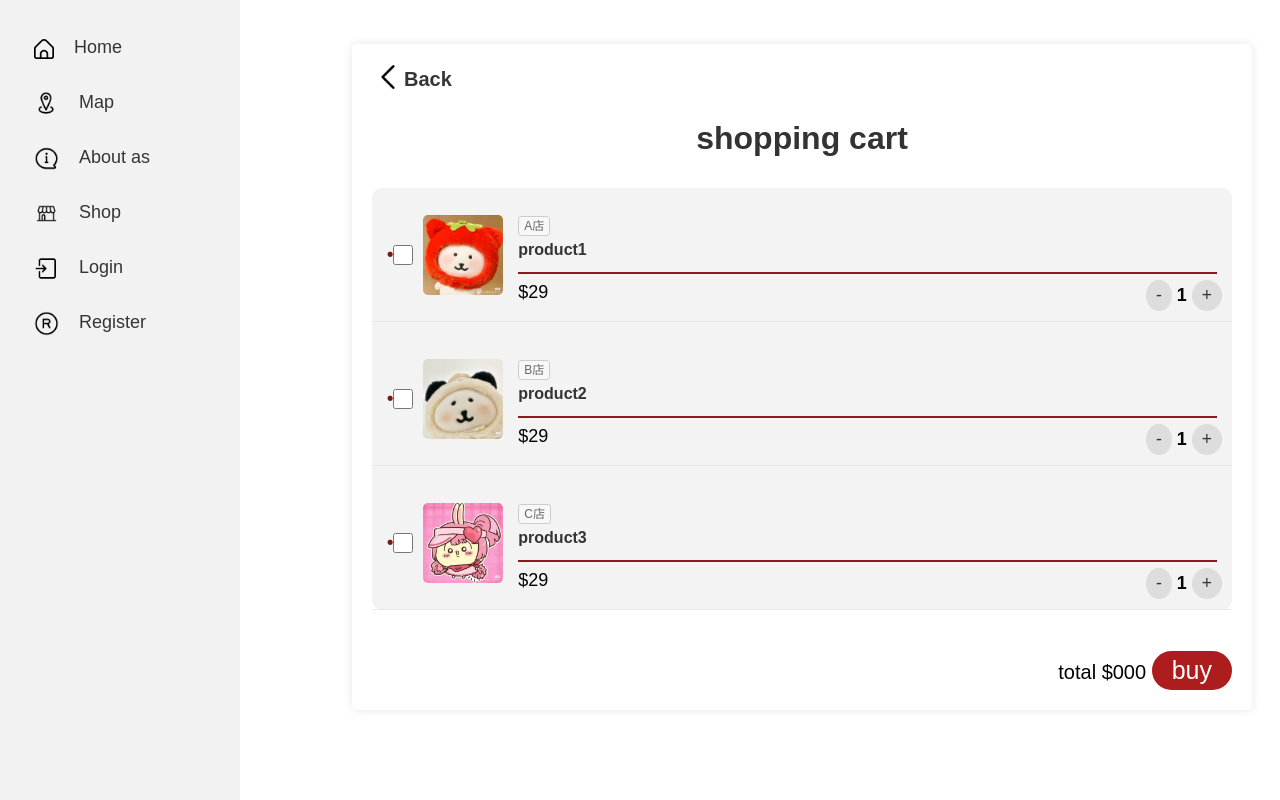
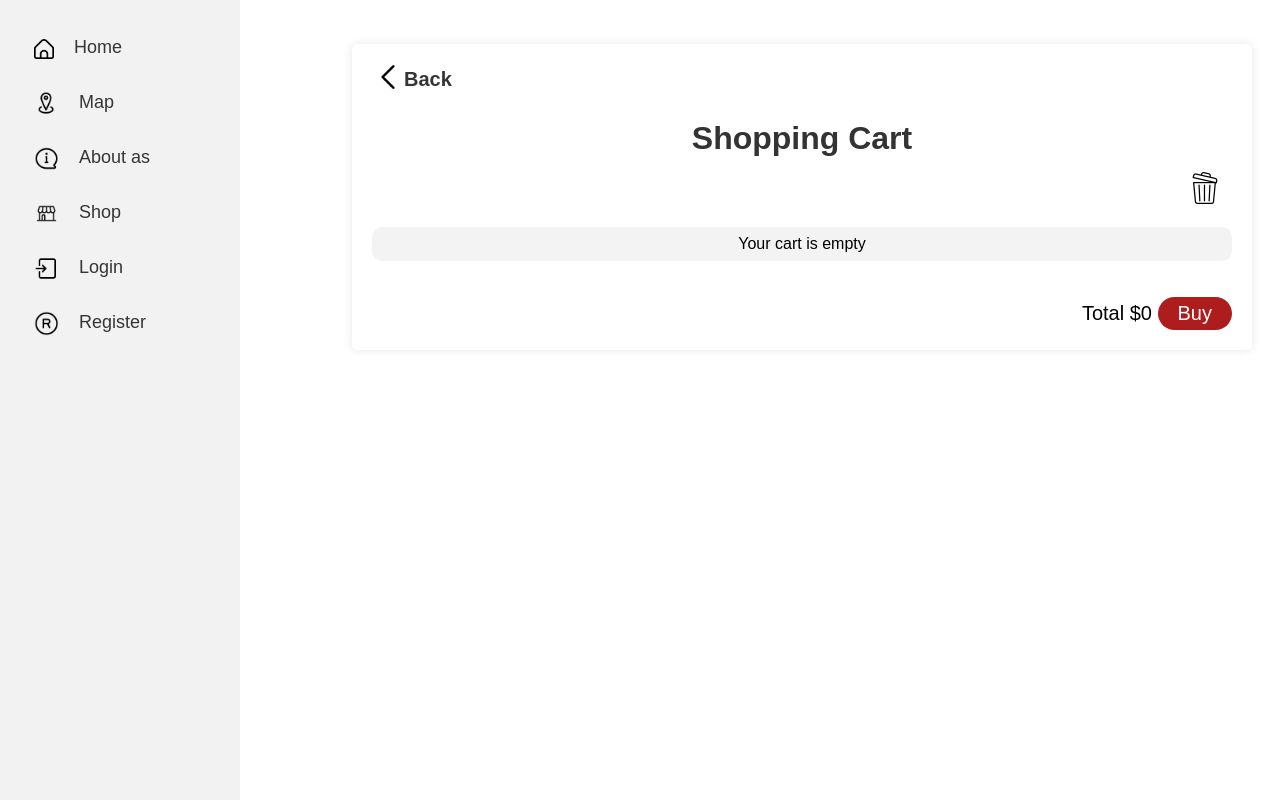
Before and after one commit to brianeilihsu/catniverse, a React (Vite) app in the folder frontend/catniverse-frontend/: page /cart in a window 1280 px wide. Built offline with nearby package versions, Linux system fonts and the light colour scheme.

Commit message:
cart add item, delete item, update quantity ok

```diff
--- a/frontend/catniverse-frontend/src/Components/Shop/Cart.css
+++ b/frontend/catniverse-frontend/src/Components/Shop/Cart.css
@@ -25,6 +25,8 @@
     background-color: #f3f3f3;
     border-radius: 10px;
     padding: 0;
+    content: none !important;
+
   }
 
   .cart-item {
@@ -34,6 +36,10 @@
     border-bottom: 1px solid #eaeaea;
     margin-bottom: 10px;
     position: relative;
+  }
+
+  .cart-item::before {
+    content: none !important;
   }
 
   .select-product-checkbox {
@@ -110,7 +116,7 @@
   }
 
   .cart-buy-btn {
-    font-size: 25px;
+    font-size: 20px;
     color: white;
     background-color: rgb(173, 29, 29);
     border: none;
@@ -126,3 +132,15 @@
   .add, .remove {
     margin-top: 0;
   }
+
+  .bin-btn {
+    background-color: transparent;
+    margin: 0px;
+    padding: 0px;
+    margin-left: 95%;
+  }
+
+  .empty {
+    padding: 5px;
+    text-align: center;
+  }
--- a/frontend/catniverse-frontend/src/Components/Shop/Cart.jsx
+++ b/frontend/catniverse-frontend/src/Components/Shop/Cart.jsx
@@ -1,35 +1,74 @@
-import React, { useState } from "react";
+import React, { useState, useEffect } from "react";
 import { Link } from "react-router-dom";
-import productPic from "../../Image/132402_0.jpg";
-import productPic2 from "../../Image/132403_0.jpg";
-import productPic3 from "../../Image/132404_0.jpg";
+import axios from "axios";
 import backPic from "../../Image/back.png";
+import binPic from "../../Image/recycle-bin.png";
 import "./Cart.css";
 
 function Cart() {
-  const [selectedItems, setSelectedItems] = useState([false, false, false]); // 追踪選中的商品
-  const [quantities, setQuantities] = useState([1, 1, 1]); // 追踪商品數量
+  const [cartItems, setCartItems] = useState([]);
+  const [selectedItems, setSelectedItems] = useState([]);
+  const [quantities, setQuantities] = useState([]);
+  const [itemsImageUrls, setItemsImageUrls] = useState({});
 
-  const productINcart = [
+  const cartId = localStorage.getItem("cartId");
+  const token = localStorage.getItem("token");
+  useEffect(() => {
+    const fetchCartData = async () => {
+      if (cartId && token) {
+        try {
+          const response = await axios.get(
+            `http://140.136.151.71:8787/api/v1/carts/${cartId}/mycart`,
             {
-      picURL: productPic,
-      name: "product1",
-      originalPrice: 29,
-      brand: ["A店"],
+              headers: {
+                Authorization: `Bearer ${token}`,
               },
-    {
-      picURL: productPic2,
-      name: "product2",
-      originalPrice: 29,
-      brand: ["B店"],
-    },
-    {
-      picURL: productPic3,
-      name: "product3",
-      originalPrice: 29,
-      brand: ["C店"],
-    },
-  ];
+            }
+          );
+          const cartData = response.data.data;
+          console.log(cartData);
+
+          setCartItems(cartData.items);
+          setSelectedItems(new Array(cartData.items.length).fill(false));
+          setQuantities(cartData.items.map((item) => item.quantity));
+
+          // Fetch images for each product
+          const imagePromises = cartData.items.map(async (item) => {
+            if (item.product.images && item.product.images.length > 0) {
+              const downloadUrl = item.product.images[0].downloadUrl;
+              const imageUrl = await fetchImage(downloadUrl);
+              return { productId: item.product.id, imageUrl };
+            }
+            return null;
+          });
+
+          const images = await Promise.all(imagePromises);
+
+          const imageUrlMap = images.reduce((acc, img) => {
+            if (img) acc[img.productId] = img.imageUrl;
+            return acc;
+          }, {});
+
+          setItemsImageUrls(imageUrlMap);
+        } catch (error) {
+          console.error("Error fetching cart data:", error);
+        }
+      }
+    };
+
+    const fetchImage = async (downloadUrl) => {
+      try {
+        const response = await axios.get(`http://140.136.151.71:8787${downloadUrl}`, {
+          responseType: "blob",
+        });
+        return URL.createObjectURL(response.data);
+      } catch (error) {
+        console.error("Error fetching image:", error);
+      }
+    };
+
+    fetchCartData();
+  }, [cartId, token]);
 
   const handleCheckboxChange = (index) => {
     const updatedSelection = [...selectedItems];
@@ -37,16 +76,97 @@ function Cart() {
     setSelectedItems(updatedSelection);
   };
 
-  const handleQuantityChange = (index, increment) => {
+  const handleQuantityChange = async (index, increment) => {
     const updatedQuantities = [...quantities];
-    updatedQuantities[index] = Math.max(
-      1,
-      updatedQuantities[index] + increment
+
+    if (updatedQuantities[index] + increment < 0) {
+      return;
+    }
+
+    updatedQuantities[index] = updatedQuantities[index] + increment;
+    const updatedQuantity = updatedQuantities[index];
+    const itemId = cartItems[index].product.id;
+
+    setQuantities(updatedQuantities);
+
+    try {
+      const response = await axios.put(
+        `http://140.136.151.71:8787/api/v1/cartItems/cart/${cartId}/item/${itemId}/update`,
+        null,
+        {
+          params: {
+            quantity: updatedQuantity,
+          },
+          headers: {
+            Authorization: `Bearer ${token}`,
+          },
+        }
       );
-    setQuantities(updatedQuantities);
+
+      if (response.status === 200) {
+        console.log("Update quantity success");
+      }
+    } catch (error) {
+      console.error("Update quantity wrong:", error);
+    }
   };
 
-  const productDisplay = productINcart.map((p, index) => (
+  const calculateTotalPrice = () => {
+    return cartItems.reduce((total, item, index) => {
+      return total + item.product.price * quantities[index];
+    }, 0);
+  };
+
+  const handleDeleteItem = async () => {
+    const itemsToDelete = cartItems.filter((_, index) => selectedItems[index]);
+
+    if (itemsToDelete.length === 0) {
+      return;
+    }
+
+    try {
+      const deletePromises = itemsToDelete.map(async (item, index) => {
+        const itemId = item.product.id;
+        await axios.delete(
+          `http://140.136.151.71:8787/api/v1/cartItems/cart/${cartId}/item/${itemId}/remove`,
+          {
+            headers: {
+              Authorization: `Bearer ${token}`,
+            },
+          }
+        );
+      });
+
+      await Promise.all(deletePromises);
+
+      const updatedCartItems = cartItems.filter((_, index) => !selectedItems[index]);
+      setCartItems(updatedCartItems);
+      setSelectedItems(new Array(updatedCartItems.length).fill(false));
+
+      console.log("Items deleted successfully");
+    } catch (error) {
+      console.error("Error deleting items:", error);
+    }
+  };
+
+  return (
+    <div>
+      <br/>
+      <div className="container_cart">
+        <div className="cartpage">
+          <div className="backLogo">
+            <Link to={`/shop`} className="back-container">
+              <button className="back-btn">
+                <img className="backPic" src={backPic} alt="back" />
+              </button>
+              <p>Back</p>
+            </Link>
+          </div>
+          <h1 className="cart-header">Shopping Cart</h1>
+          <button className="bin-btn" onClick={handleDeleteItem}><img src={binPic}></img></button>
+          <ul className="cart-list">
+            {cartItems.length > 0 ? (
+              cartItems.map((item, index) => (
                 <li key={index} className="cart-item">
                   <input
                     type="checkbox"
@@ -54,18 +174,18 @@ function Cart() {
                     checked={selectedItems[index]}
                     onChange={() => handleCheckboxChange(index)}
                   />
-      <img className="product-pic-inCart" src={p.picURL} alt="product pic" />
+                  <img
+                    className="product-pic-inCart"
+                    src={itemsImageUrls[item.product.id] || "/default-image.jpg"} // Use the fetched image or a default placeholder
+                    alt="product pic"
+                  />
                   <div className="product-details">
                     <div className="product-tags">
-          {p.brand.map((tag, idx) => (
-            <span key={idx} className="product-tag">
-              {tag}
-            </span>
-          ))}
+                      <span>{item.product.brand}</span>
                     </div>
-        <h2 className="product-name">{p.name}</h2>
+                    <h2 className="product-name">{item.product.name}</h2>
                     <div className="product-prices">
-          <span className="original-price">${p.originalPrice}</span>
+                      <span className="original-price">${item.product.price}</span>
                     </div>
                   </div>
                   <div className="product-quantity">
@@ -76,30 +196,23 @@ function Cart() {
                       -
                     </button>
                     <span>{quantities[index]}</span>
-        <button className="add" onClick={() => handleQuantityChange(index, 1)}>
+                    <button
+                      className="add"
+                      onClick={() => handleQuantityChange(index, 1)}
+                    >
                       +
                     </button>
                   </div>
                 </li>
-  ));
+              ))
+            ) : (
+              <p className="empty">Your cart is empty</p>
+            )}
+          </ul>
 
-  return (
-    <div>
-      <br/>
-      <div className="container_cart">
-        <div className="cartpage">
-          <div className="backLogo">
-            <Link to={`/shop`} className="back-container">
-              <button className="back-btn">
-                <img className="backPic" src={backPic} />
-              </button>
-              <p>Back</p>
-            </Link>
-          </div>
-          <h1 className="cart-header">shopping cart</h1>
-          <ul className="cart-list">{productDisplay}</ul>
           <div className="cart-total-price">
-            total $000 <button className="cart-buy-btn">buy</button>
+            Total ${calculateTotalPrice()}{" "}
+            <button className="cart-buy-btn">Buy</button>
           </div>
         </div>
       </div>
--- a/frontend/catniverse-frontend/src/Components/Shop/Product.jsx
+++ b/frontend/catniverse-frontend/src/Components/Shop/Product.jsx
@@ -7,7 +7,7 @@ function Product({ product }) {
     const [showModal, setShowModal] = useState(false);
     const [productImageUrls, setProductImageUrls] = useState([]);
     const [addingToCart, setAddingToCart] = useState(false);
-    const [quantity, setQuantity] = useState(1);  // 控制商品數量的 state
+    const [quantity, setQuantity] = useState(1);
 
     useEffect(() => {
         if (product.images && Array.isArray(product.images)) {
@@ -63,7 +63,7 @@ function Product({ product }) {
                 },
                 params: {
                     productId: product.id,
-                    quantity: quantity,
+                    quantity: quantity
                 },
             });
             alert('Product added to cart successfully!');
@@ -75,12 +75,10 @@ function Product({ product }) {
         }
     };
 
-    // 處理數量增加
     const handleIncreaseQuantity = () => {
         setQuantity((prevQuantity) => prevQuantity + 1);
     };
 
-    // 處理數量減少
     const handleDecreaseQuantity = () => {
         if (quantity > 1) {
             setQuantity((prevQuantity) => prevQuantity - 1);
@@ -147,11 +145,10 @@ function Product({ product }) {
                             <p className="modal-sold">
                                 {solded ? "Sold out" : "In stock"}
                             </p>
-                            {/* 商品數量調整按鈕 */}
                             <div className="quantity-controls">
-                                <button onClick={handleDecreaseQuantity} disabled={quantity === 1}>-</button>
+                                <button className="d-btn" onClick={handleDecreaseQuantity} disabled={quantity === 1}>-</button>
                                 <span>{quantity}</span>
-                                <button onClick={handleIncreaseQuantity}>+</button>
+                                <button className="i-btn" onClick={handleIncreaseQuantity}>+</button>
                             </div>
                             <button
                                 className="buy-button"
```
Also changed, not shown: frontend/catniverse-frontend/src/Components/Index/Index.css (+9 -2 lines), frontend/catniverse-frontend/src/Components/Index/Index.jsx (+14 -2 lines), frontend/catniverse-frontend/src/Components/Shop/Product.css (+14 -1 lines), frontend/catniverse-frontend/src/Components/Shop/Shop.jsx (+32 -4 lines), frontend/catniverse-frontend/src/Image/recycle-bin.png (added). Lines whose indentation alone changed are shown as unchanged.
